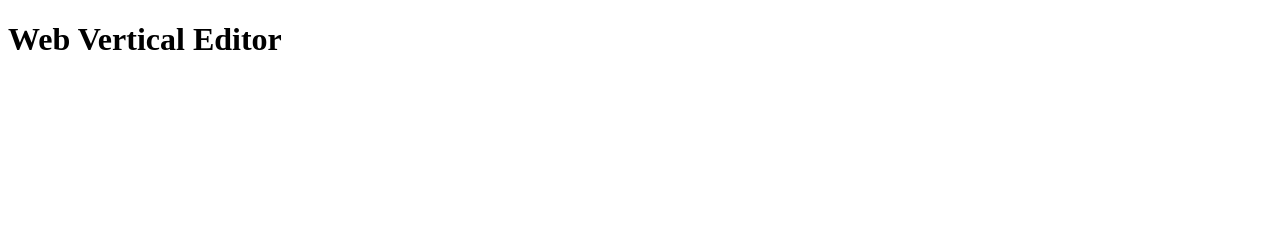
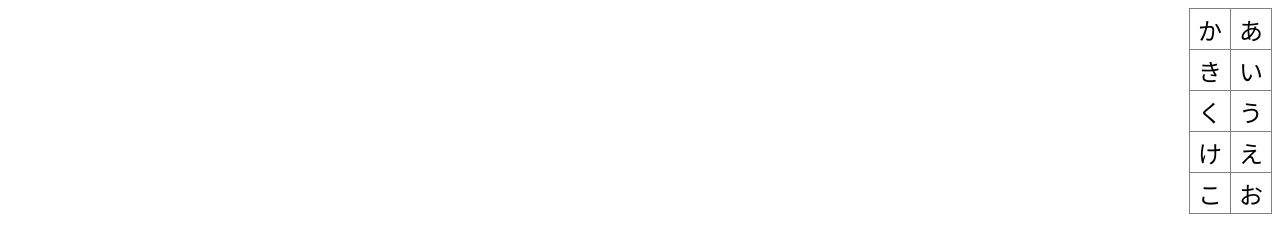
Before and after one commit to AsPulse/web-vertical-editor, a website: page web/content/view.html in a window 1280 px wide. Drawn offline with Linux system fonts and the light colour scheme.

Commit message:
Add: box-Style

```diff
--- a/web/content/view.html
+++ b/web/content/view.html
@@ -7,6 +7,38 @@
     <title>Web Vertical Editor</title>
 </head>
 <body>
-    <h1>Web Vertical Editor</h1>
+    <div id="content">
+        <div class="row">
+            <span>あ</span><span>い</span><span>う</span><span>え</span><span>お</span>
+        </div>
+        <div class="row">
+            <span>か</span><span>き</span></span><span>く</span><span>け</span><span>こ</span>
+        </div>
+    </div>
+    <style>
+        .row{
+            display: flex;
+            flex-direction: column;
+        }
+        .row span{
+            font-size: calc(clamp(100px, 100vh, 800px) / 20 * 0.6);
+            width: calc(clamp(100px, 100vh, 800px) / 20);
+            height: calc(clamp(100px, 100vh, 800px) / 20);
+            display: inline-flex;
+            justify-content: center;
+            align-items: center;
+            border: 1px gray solid;
+        }
+        .row span:not(.row span:last-child){
+            border-bottom: none;
+        }
+        .row:not(.row:last-child) span{
+            border-left: none;
+        }
+        #content{
+            display: flex;
+            flex-direction: row-reverse;
+        }
+    </style>
 </body>
 </html>
```
